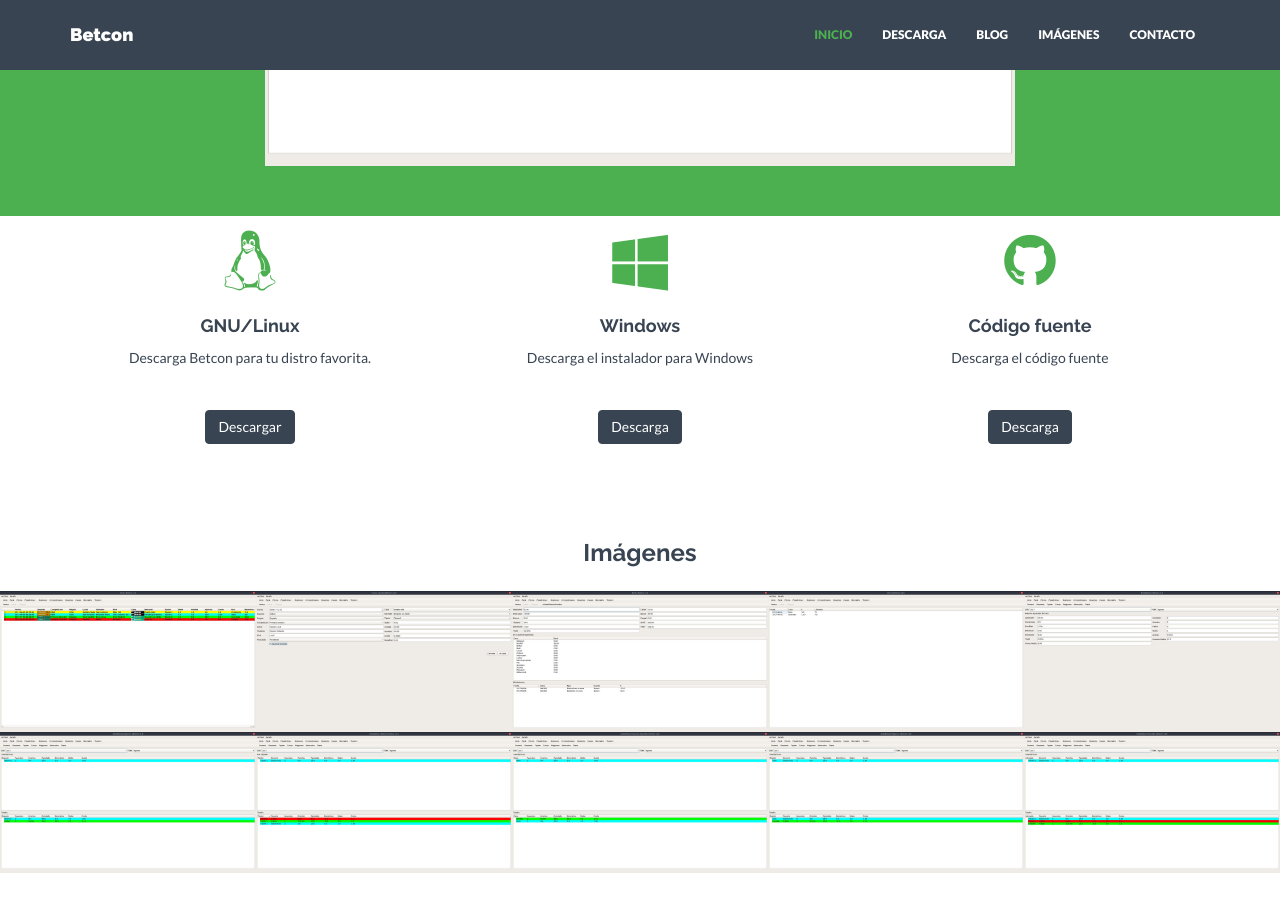
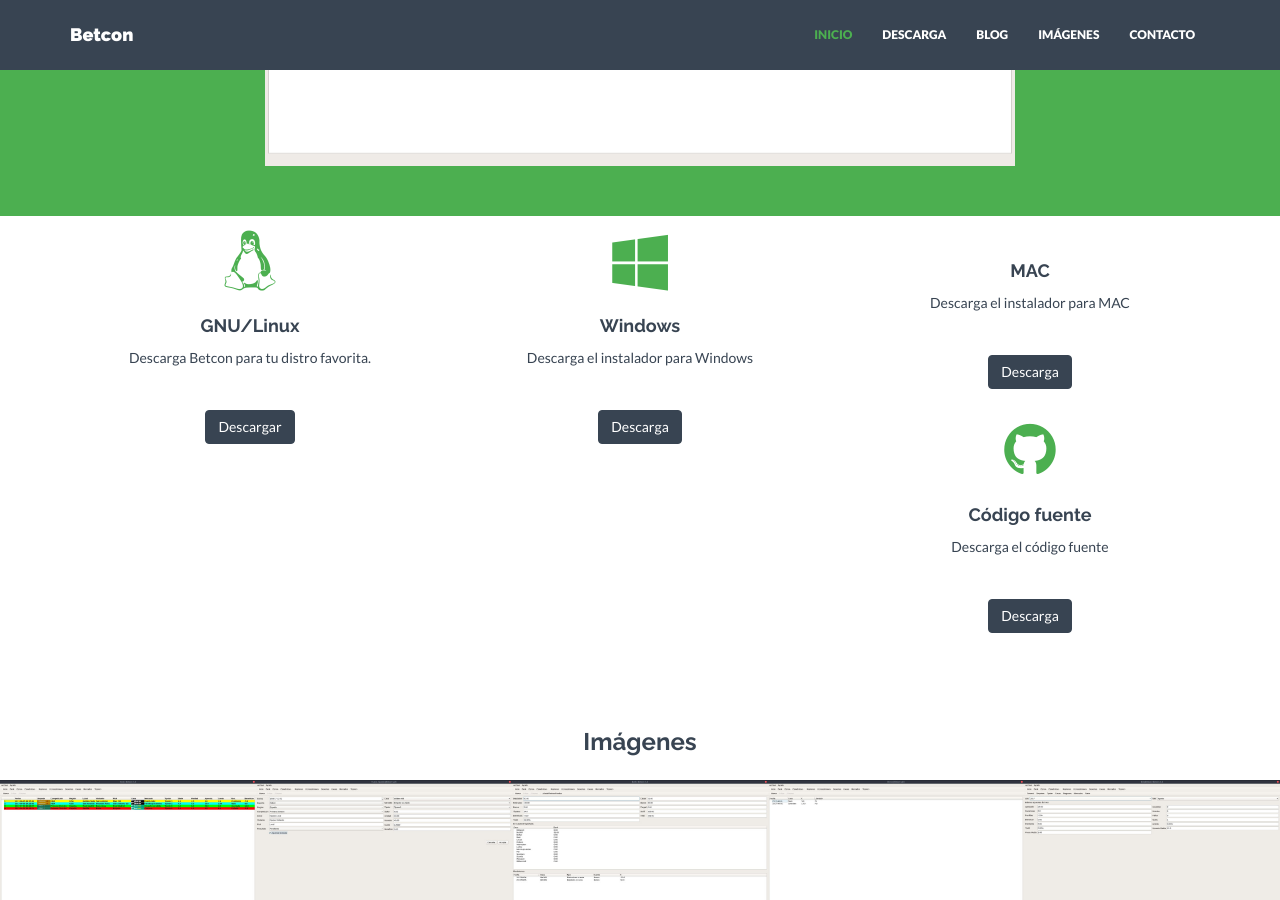
Before and after one commit to soker90/betcon, a Jekyll site: the page built from index.html, in a window 1280 px wide and 900 px high, scrolled down 481 px. Built offline with Jekyll 4.4.1, drawn with Linux system fonts in a browser that asks for light colours; nearby versions of some CDN libraries.

Commit message:
Update index.html

```diff
--- a/index.html
+++ b/index.html
@@ -18,6 +18,12 @@ permalink: /
                 <h4>Windows</h4>
                 <p>Descarga el instalador para Windows</p>
                 <p><br/><a href="{{ "/download/" | prepend: site.baseurl }}#Windows" class="btn btn-theme">Descarga</a></p>
+            </div>
+            <div class="col-md-4">
+                <i class="fa fa-mac"></i>
+                <h4>MAC</h4>
+                <p>Descarga el instalador para MAC</p>
+                <p><br/><a href="{{ "/download/" | prepend: site.baseurl }}#MAC" class="btn btn-theme">Descarga</a></p>
             </div>
             <div class="col-md-4">
                 <i class="fa fa-github"></i>
```
